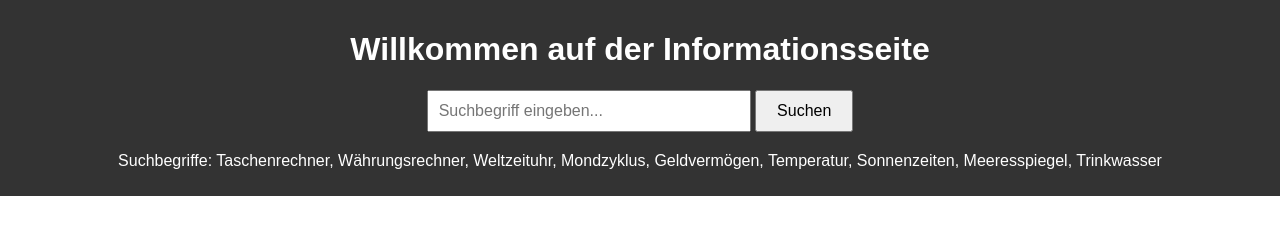
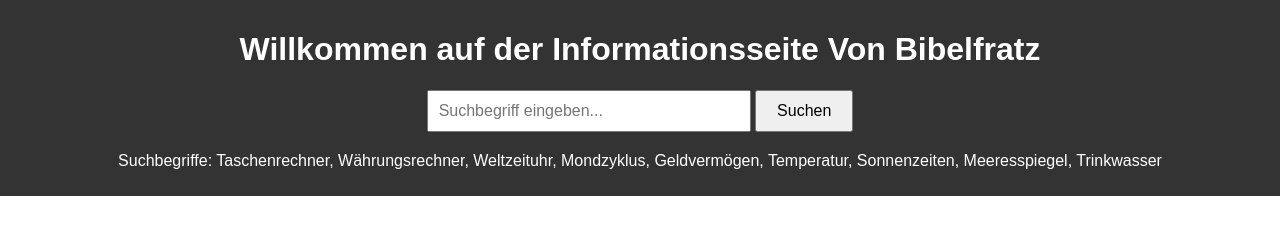
Before and after one commit to Bibelfratz1/Information.com, a plain HTML site: page index.html in a window 1280 px wide. Drawn offline with Linux system fonts and the light colour scheme; no server answers.

Commit message:
Update index.html

```diff
--- a/index.html
+++ b/index.html
@@ -51,7 +51,7 @@
 </head>
 <body>
     <header>
-        <h1>Willkommen auf der Informationsseite</h1>
+        <h1>Willkommen auf der Informationsseite Von Bibelfratz</h1>
         <div id="search-bar">
             <input type="text" id="search-input" placeholder="Suchbegriff eingeben...">
             <button onclick="search()">Suchen</button>
```
